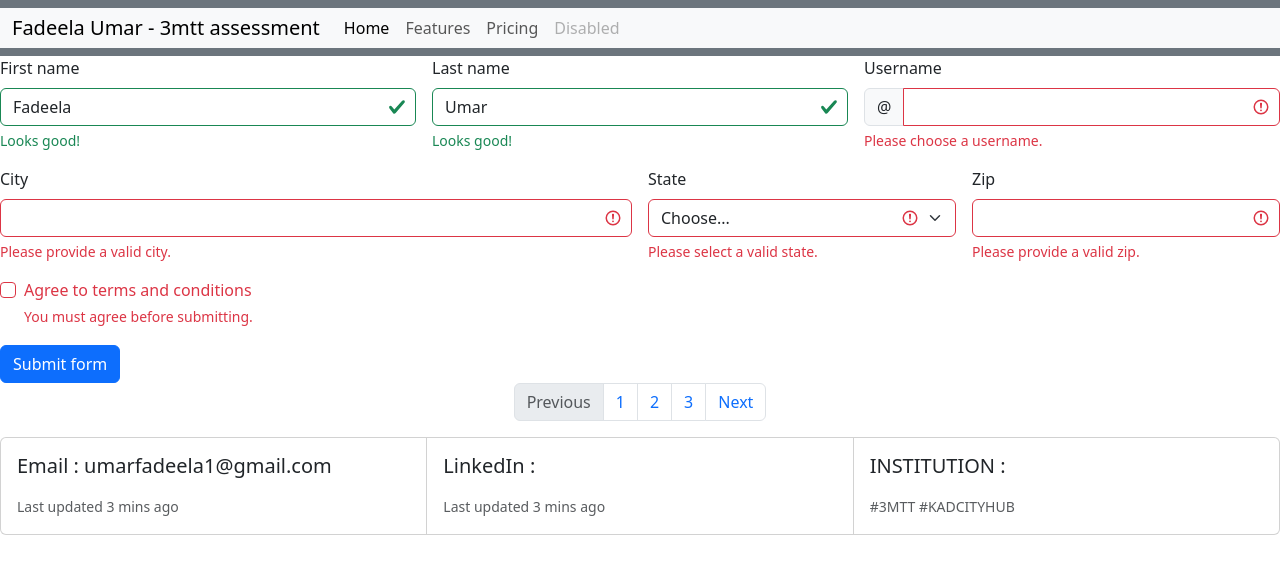
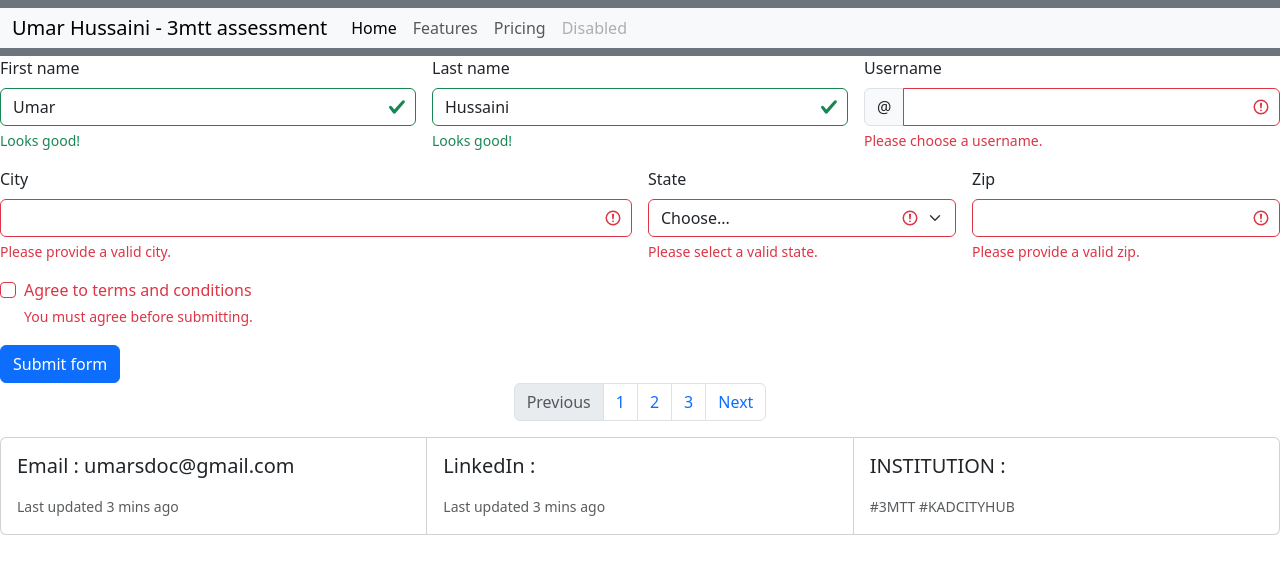
Before and after one commit to umarscodes/my_tut, a plain HTML site: page index.html in a window 1280 px wide. Drawn offline with nearby package versions, Linux system fonts and the light colour scheme.

Commit message:
index.html

```diff
--- a/index.html
+++ b/index.html
@@ -3,14 +3,14 @@
   <head>
     <meta charset="utf-8">
     <meta name="viewport" content="width=device-width, initial-scale=1">
-    <title>Fadeela Umar Fellow 3MTT</title>
+    <title>Umar Hussaini Fellow 3MTT</title>
     <link href="https://cdn.jsdelivr.net/npm/bootstrap@5.3.3/dist/css/bootstrap.min.css" rel="stylesheet" integrity="sha384-QWTKZyjpPEjISv5WaRU9OFeRpok6YctnYmDr5pNlyT2bRjXh0JMhjY6hW+ALEwIH" crossorigin="anonymous">
   </head>
   <body>
     <!-- navbar -->
     <nav class="navbar navbar-expand-lg  bg-secondary">
         <div class="container-fluid text-bg-light">
-          <a class="navbar-brand" href="#">Fadeela Umar - 3mtt assessment
+          <a class="navbar-brand" href="#">Umar Hussaini - 3mtt assessment
           </a>
           <button class="navbar-toggler" type="button" data-bs-toggle="collapse" data-bs-target="#navbarNav" aria-controls="navbarNav" aria-expanded="false" aria-label="Toggle navigation">
             <span class="navbar-toggler-icon"></span>
@@ -37,14 +37,14 @@
       <form class="row g-3">
         <div class="col-md-4">
           <label for="validationServer01" class="form-label">First name</label>
-          <input type="text" class="form-control is-valid" id="validationServer01" value="Fadeela" required>
+          <input type="text" class="form-control is-valid" id="validationServer01" value="Umar" required>
           <div class="valid-feedback">
             Looks good!
           </div>
         </div>
         <div class="col-md-4">
           <label for="validationServer02" class="form-label">Last name</label>
-          <input type="text" class="form-control is-valid" id="validationServer02" value="Umar" required>
+          <input type="text" class="form-control is-valid" id="validationServer02" value="Hussaini" required>
           <div class="valid-feedback">
             Looks good!
           </div>
@@ -115,7 +115,7 @@
       <div class="card-group">
         <div class="card">
           <div class="card-body">
-            <h5 class="card-title">Email : umarfadeela1@gmail.com</h5>
+            <h5 class="card-title">Email : umarsdoc@gmail.com</h5>
             <p class="card-text"></p>
             <p class="card-text"><small class="text-body-secondary">Last updated 3 mins ago</small></p>
           </div>
```
